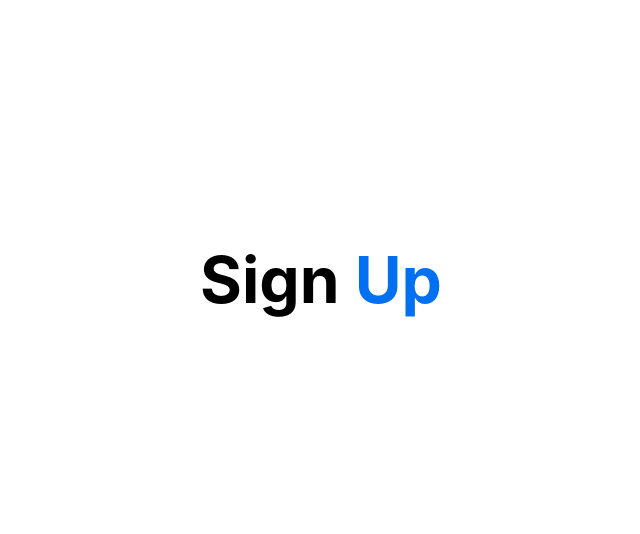
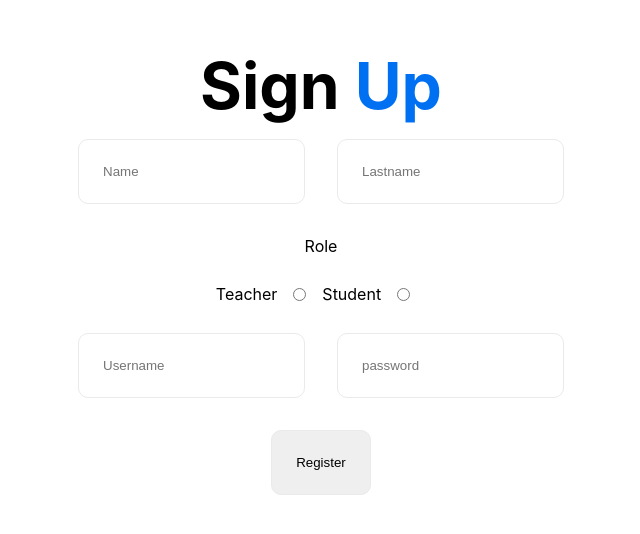
Before and after one commit to GilmarAmezquita/Taller-intro-nextjs, a Next.js app in the folder exams-platform/: page /signUp in a window 1280 px wide. Shown: the part 120-654 px from the top of the page, without its empty margins (319-959 px from the left). Built offline with nearby package versions, Linux system fonts and the light colour scheme.

Commit message:
finished the design of the sign up screen

```diff
--- a/exams-platform/pages/signUp.js
+++ b/exams-platform/pages/signUp.js
@@ -1,11 +1,27 @@
-import styles from '../styles/Home.module.css'
+import styles from '../styles/Home.module.css';
 
 const SignUp = () => {
     return (
-        <main className={styles.main}>
+        <main className={styles.main} >
         <h1 className={styles.title}>
           Sign <a>Up</a>
         </h1>
+
+        <div className={styles.grid}>
+            <input placeholder="Name" className={styles.card}></input>
+            <input placeholder="Lastname" className={styles.card}></input>
+        </div>
+        <p>Role</p>
+        <div className={styles.grid}>
+            Teacher<input type="radio" name="role" className={styles.card}></input>
+            Student<input type="radio" name="role" className={styles.card}></input>
+        </div>
+
+        <div className={styles.grid}>
+                <input placeholder="Username" className={styles.card}></input>
+                <input placeholder="password" className={styles.card}></input>
+        </div>
+        <button className={styles.card}>Register</button>
       </main>
     )
 }
```
